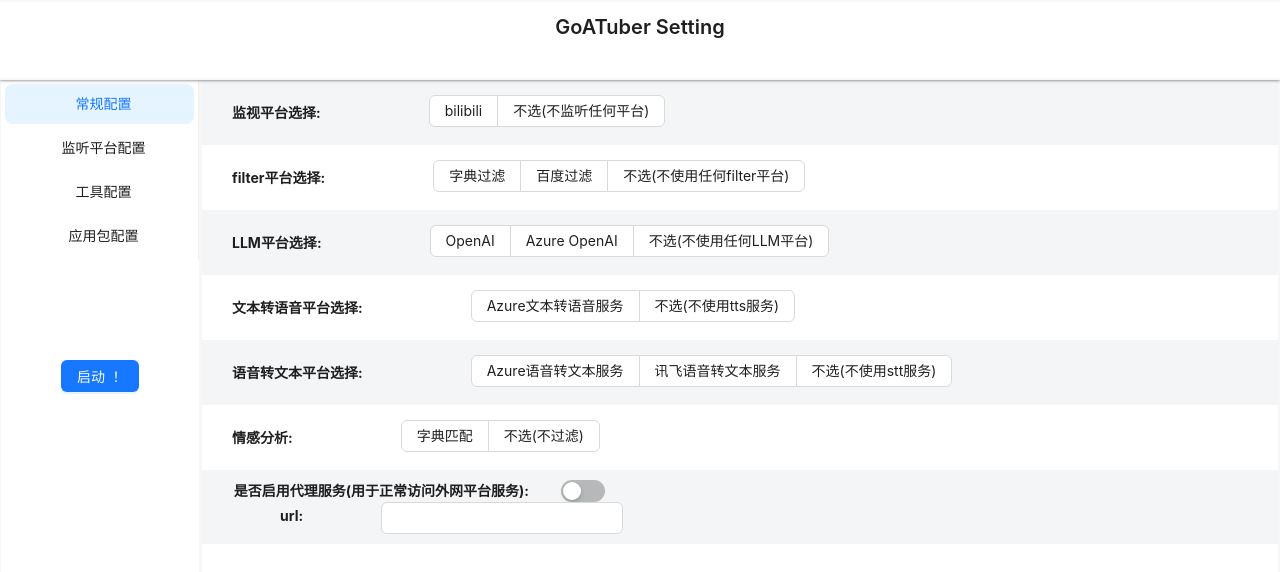
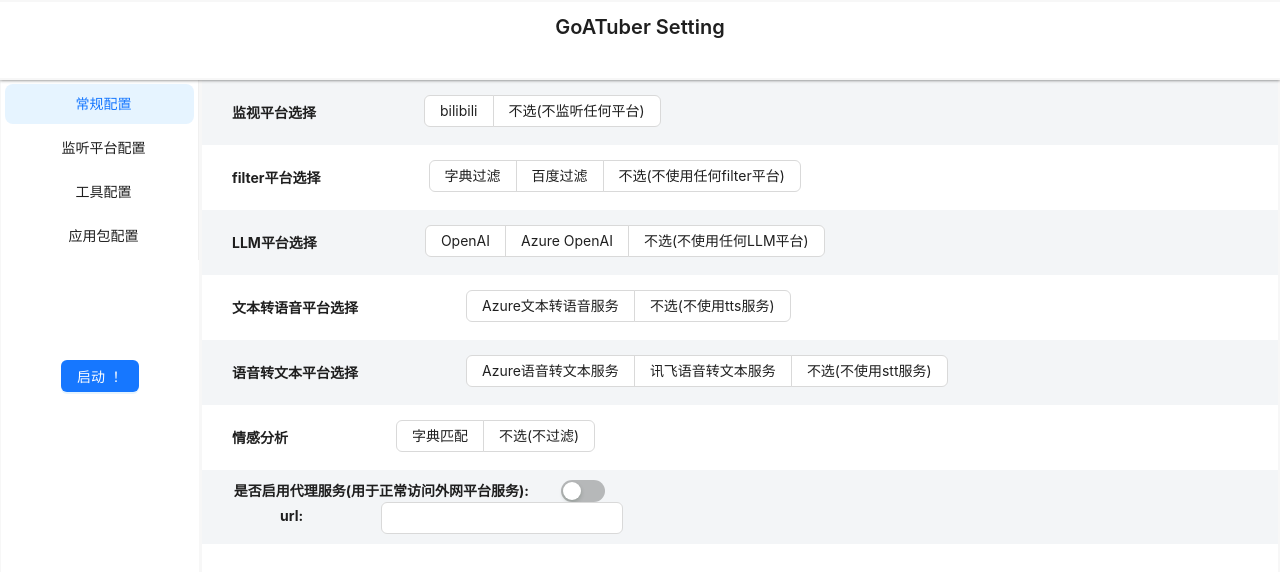
Before and after one commit to Fun-AI-Research-Center/GoAtuber-Control, a React (Vite) app: page /#/normalConfig in a window 1280 px wide. Shown: the top 572 px of the page. Built offline with nearby package versions, Linux system fonts and the light colour scheme; no server answers.

Commit message:
feat: 更改封装

```diff
--- a/src/components/ConfigRadioGroup.tsx
+++ b/src/components/ConfigRadioGroup.tsx
@@ -2,6 +2,7 @@ import type { FC } from "react";
 import { Col, Radio, Row } from "antd";
 import { produce } from "immer";
 import {useData} from "../context/DataContext.tsx";
+import React from "react";
 interface TConfigItem {
     propName:string[],
     labels:string[],
@@ -9,10 +10,11 @@ interface TConfigItem {
 }
 interface Props {
     title: string; // 标题
-    ConfigItem:TConfigItem
+    ConfigItem:TConfigItem,
+    Icon?:React.ReactNode
 }
 
-const ConfigRadioGroup: FC<Props> = ({ title, ConfigItem }) => {
+const ConfigRadioGroup: FC<Props> = ({ title, ConfigItem,Icon }) => {
     const { data, setData } = useData();
     const {propName,labels,texts} = ConfigItem
 
@@ -63,7 +65,7 @@ const ConfigRadioGroup: FC<Props> = ({ title, ConfigItem }) => {
             <Row style={{ margin: 10 }}>
                 <Col style={{padding:"0 20px"}}>
                     <h4 style={{ margin: 0, height: "100%", lineHeight: "2.5em" }}>
-                        {title}:
+                        {title} {Icon}
                     </h4>
                 </Col>
                 <Col offset={2}>
```
